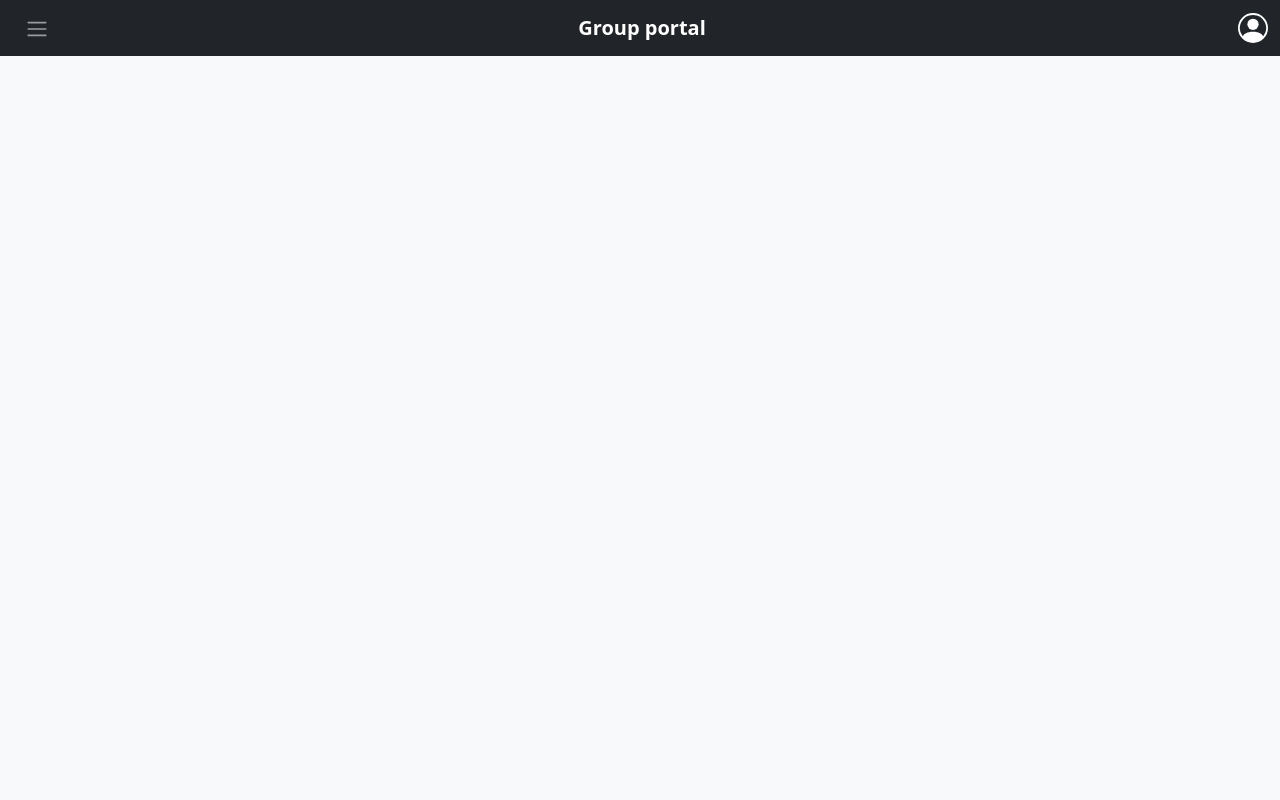
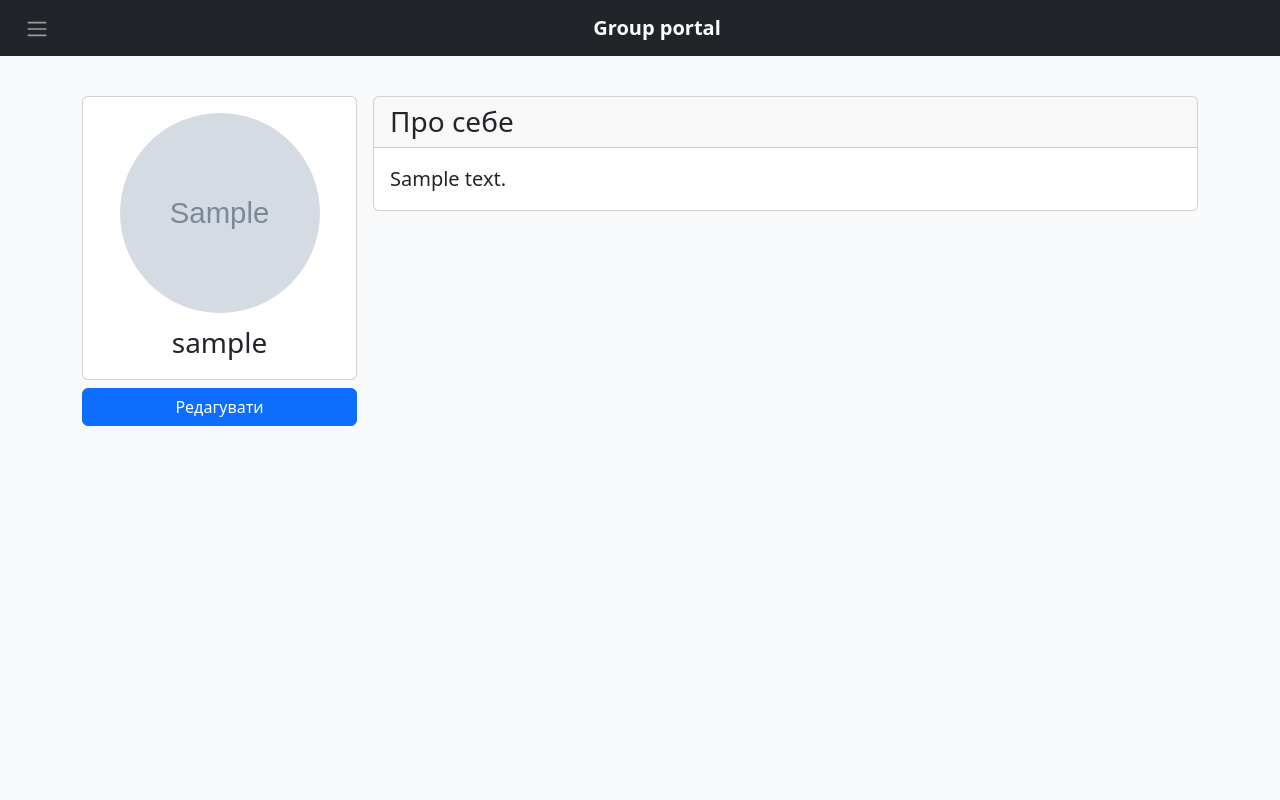
Before and after one commit to VNIKUDA/portal-group, a Django app: template templates/account/profile.html in a window 1280 px wide. Run offline with Django 3.2, Linux system fonts and the light colour scheme; the template is opened without the code that fills it: most values are stand-ins (such as "Sample title", 1, 10 or a date in 2020); grey boxes marked "Sample" are stand-in pictures.

Commit message:
Account templates

```diff
--- a/account/forms.py
+++ b/account/forms.py
@@ -1,7 +1,11 @@
-from typing import Any
+from typing import Any, Mapping
 from django import forms
 from django.contrib.auth.forms import AuthenticationForm, UserCreationForm
 from django.contrib.auth import get_user_model
+from django.core.files.base import File
+from django.db.models.base import Model
+from django.forms.utils import ErrorList
+from account.models import Profile
 
 class LoginForm(AuthenticationForm):
     def __init__(self, request: Any = ..., *args: Any, **kwargs: Any) -> None:
--- a/account/models.py
+++ b/account/models.py
@@ -2,7 +2,7 @@
 from django.contrib.auth import get_user_model
 
 class Profile(models.Model):
-    user = models.OneToOneField(get_user_model(), on_delete=models.CASCADE)
+    user = models.OneToOneField(get_user_model(), on_delete=models.CASCADE, related_name="profile")
     bio = models.TextField(blank=True)
     avatar = models.ImageField(upload_to='avatars/', blank=True, null=True)
 
--- a/account/urls.py
+++ b/account/urls.py
@@ -5,7 +5,7 @@
     path("login/", views.LoginView.as_view(), name="login"),
     path("sign-up/", views.SignUpView.as_view(), name="sign-up"),
     path('<str:username>/', views.ProfileView.as_view(), name='profile'),
-    # path('edit/', views.edit_profile, name='edit_profile'),
+    path('<str:username>/edit/', views.ProfileUpdate.as_view(), name='profile-edit'),
 ]
 
 app_name = "account"
--- a/group_portal/settings.py
+++ b/group_portal/settings.py
@@ -58,6 +58,7 @@
     'django.middleware.common.CommonMiddleware',
     'django.middleware.csrf.CsrfViewMiddleware',
     'django.contrib.auth.middleware.AuthenticationMiddleware',
+    "django.contrib.auth.middleware.LoginRequiredMiddleware",
     'django.contrib.messages.middleware.MessageMiddleware',
     'django.middleware.clickjacking.XFrameOptionsMiddleware',
 ]
--- a/templates/account/login.html
+++ b/templates/account/login.html
@@ -4,10 +4,14 @@
 <div class="container"  style="height: 100vh;">
     <div class="d-flex flex-column justify-content-center align-items-center h-100">
         <span class="h1 text-center mb-3">Вхід</span>
-        <form action="" method="post" class="form-control bg-light w-50">
+        <form action="" method="post" class="form-control w-50">
             {% csrf_token %}
 
             {{form.as_p}}
+
+            <div class="text-center w-100 my-3">
+                <a href="{% url 'account:sign-up' %}" class="link text-decoration-none">Ще не зареєстровані? Зареєструйтесь тут!</a>
+            </div>
 
             <div class="d-flex justify-content-center">
                 <button type="submit" class="btn btn-primary">Ввійти</button>
--- a/templates/account/profile.html
+++ b/templates/account/profile.html
@@ -1,7 +1,42 @@
 {% extends 'base.html' %}
 
 {% block content %}
-<div class="container">
-    <h1>{{profile.user.username}}</h1>
+<div class="container" style="min-height: 88vh; margin-top: 12vh;">
+    <div class="d-flex h-100 gap-3">
+        <div class="w-25">
+            <div class="card">
+                <div class="card-body">
+                    <div class="d-flex flex-column align-items-center justify-content-center">
+                        {% if profile.avatar %}
+                            <img src="{{profile.avatar.url}}" class="rounded-circle" alt="" style="width: 200px; height: 200px; object-fit: cover;">
+                        {% else %}
+                            <svg xmlns="http://www.w3.org/2000/svg" width="200" height="200" fill="currentColor" class="bi bi-person-circle card-img" viewBox="0 0 16 16">
+                                <path d="M11 6a3 3 0 1 1-6 0 3 3 0 0 1 6 0"/>
+                                <path fill-rule="evenodd" d="M0 8a8 8 0 1 1 16 0A8 8 0 0 1 0 8m8-7a7 7 0 0 0-5.468 11.37C3.242 11.226 4.805 10 8 10s4.757 1.225 5.468 2.37A7 7 0 0 0 8 1"/>
+                            </svg>
+                        {% endif %}
+                        <p class="card-text fs-3 mt-2">
+                            {{profile.user.username}}
+                        </p>
+                    </div>
+                </div>
+            </div>
+            <a href="{% url 'account:profile-edit' profile.user.username %}" class="btn btn-primary w-100 mt-2">Редагувати</a>
+        </div>
+        <div class="card w-75" style="height: fit-content;">
+            <div class="card-header">
+                <span class="h3">Про себе</span>
+            </div>
+            <div class="card-body">
+                <div class="card-text fs-5">
+                    {% if profile.bio != '' %}
+                        {{profile.bio}}
+                    {% else %}
+                        Користувач ще не вказав інформацію "Про себе".
+                    {% endif %}
+                </div>
+            </div>
+        </div>
+    </div>
 </div>
 {% endblock %}
--- a/templates/account/signup.html
+++ b/templates/account/signup.html
@@ -7,7 +7,11 @@
         <form action="" method="post" class="form-control bg-light w-50">
             {% csrf_token %}
 
-            {{form.as_div}}
+            {{form.as_p}}
+
+            <div class="text-center w-100 my-3">
+                <a href="{% url 'account:login' %}" class="link text-decoration-none">Вже зареєстровані? Зареєструйтесь тут!</a>
+            </div>
 
             <div class="d-flex justify-content-center">
                 <button type="submit" class="btn btn-primary">Зареєеструватися</button>
--- a/templates/navbar.html
+++ b/templates/navbar.html
@@ -6,10 +6,20 @@
 
         <a href="{% url 'home' %}" class="navbar-brand link"><strong>Group portal</strong></a>
 
-        <svg xmlns="http://www.w3.org/2000/svg" width="30" height="30" fill="currentColor" class="bi bi-person-circle" viewBox="0 0 16 16">
-            <path d="M11 6a3 3 0 1 1-6 0 3 3 0 0 1 6 0"/>
-            <path fill-rule="evenodd" d="M0 8a8 8 0 1 1 16 0A8 8 0 0 1 0 8m8-7a7 7 0 0 0-5.468 11.37C3.242 11.226 4.805 10 8 10s4.757 1.225 5.468 2.37A7 7 0 0 0 8 1"/>
-        </svg>
+        {% if request.user.is_authenticated %}
+            <a href="{% url 'account:profile' request.user.username %}" class="link-light">
+                {% if profile.avatar %}
+                        <img src="{{profile.avatar.url}}" class="rounded-circle" alt="" style="width: 45px; height: 45px; object-fit: cover;">
+                {% else %}
+                    <svg xmlns="http://www.w3.org/2000/svg" width="45" height="45" fill="currentColor" class="bi bi-person-circle card-img" viewBox="0 0 16 16">
+                        <path d="M11 6a3 3 0 1 1-6 0 3 3 0 0 1 6 0"/>
+                        <path fill-rule="evenodd" d="M0 8a8 8 0 1 1 16 0A8 8 0 0 1 0 8m8-7a7 7 0 0 0-5.468 11.37C3.242 11.226 4.805 10 8 10s4.757 1.225 5.468 2.37A7 7 0 0 0 8 1"/>
+                    </svg>
+                {% endif %}
+            </a>
+        {% else %}
+            <div></div>
+        {% endif %}
     </div>
 
     <!-- Offcanvas menu -->
```
Also changed, not shown: account/views.py (+16 -1 lines), forum/urls.py (+4 -4 lines), templates/account/profile_edit.html (added, +66 -0 lines), account/migrations/0001_initial.py, diary/migrations/0002_alter_grade_options.py (added), gallery/migrations/0002_alter_image_options.py (added), media/avatars/IMG_4229.jpg (added), media/avatars/ball.png (added), 1 other file.
